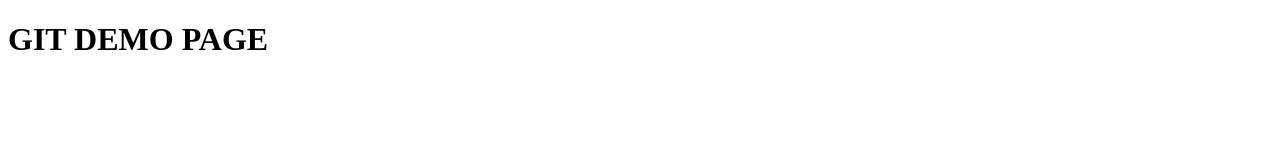
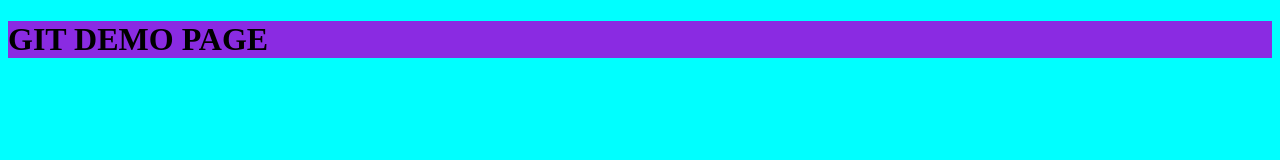
Before and after one commit to aymounovich20/test, a plain HTML site: page index.html in a window 1280 px wide. Drawn offline with Linux system fonts and the light colour scheme.

Commit message:
add basic styles

```diff
--- /dev/null
+++ b/app.css
@@ -0,0 +1,6 @@
+body{
+    background-color: aqua;
+}
+h1{
+    background-color: blueviolet;
+}
--- a/index.html
+++ b/index.html
@@ -5,7 +5,7 @@
     <meta http-equiv="X-UA-Compatible" content="IE=edge">
     <meta name="viewport" content="width=device-width, initial-scale=1.0">
     <title>Document</title>
-</head>
+    <link rel="stylesheet" href="app.css"></head>
 <body>
     <h1>GIT DEMO PAGE</h1>
     <script src="app.js"></script>
```
